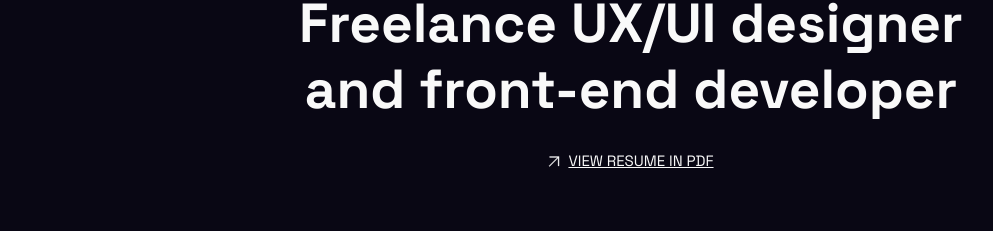
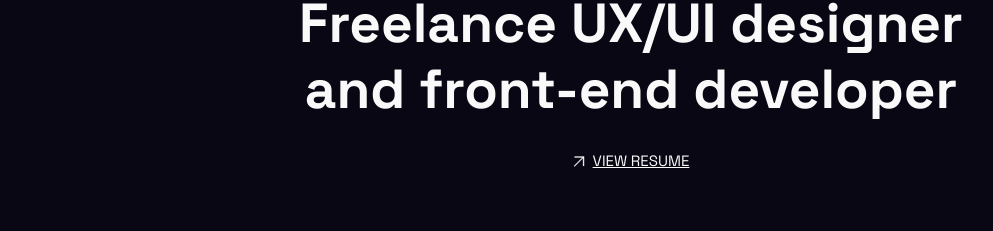
Before and after one commit to mm-design/uxui, a Next.js app: page /about in a window 1280 px wide. Shown: the part 1786-2017 px from the top of the page, without its empty margins (9-1002 px from the left). Built offline with nearby package versions, Linux system fonts and the light colour scheme.

Commit message:
Updated link for resume uploaded in DropBox

```diff
--- a/src/app/about/page.js
+++ b/src/app/about/page.js
@@ -54,7 +54,7 @@ export default function About() {
             <p className="text-[--dark-secondary] mb-3">Hi there! I’m Mauro Micozzi</p>
             <h1 className="text-[--light-primary] mb-2">Freelance UX/UI designer and front-end developer</h1>
             <div className="mb-5 inline-block mx-auto mt-5">
-                <ExternalTextLink color="light" href="https://www.dropbox.com/scl/fi/uijuoczyspep80gsprteq/resume-mauro-micozzi.pdf?rlkey=yzyn0rhakbnjre3n6rotmgrwo&e=1&st=l65wuz7o&dl=0" target="_blank" text="View resume in pdf" />
+                <ExternalTextLink color="light" href="https://www.dropbox.com/scl/fi/2m4s83300a4fl43215evg/Resume-MauroMicozzi-UX-UI.pdf?rlkey=imh0fq35tplftkc3m5rmeowyf&st=q60c1giw&dl=0" target="_blank" text="View resume" />
             </div>
             <Image src={profilePic} width={600} height={600} alt="Mauro Micozzi UX UI Designer" className="rounded-[40px] mt-20 lg:mt-10 mx-auto"/>
         </div>
--- a/src/components/Footer.js
+++ b/src/components/Footer.js
@@ -12,7 +12,7 @@ function Footer() {
                 </div>
                 <ul className="flex justify-center mt-4">
                     <li className="mx-2"><a target="_blank" href="https://www.linkedin.com/in/mauro-micozzi-ux-ui-designer/" className="inline-block font-normal text-[13px] md:text-[15px] text-[--dark-primary] underline">Linkedin</a></li>
-                    <li className="mx-2"><a target="blank" href="https://www.dropbox.com/scl/fi/uijuoczyspep80gsprteq/resume-mauro-micozzi.pdf?rlkey=yzyn0rhakbnjre3n6rotmgrwo&e=1&st=l65wuz7o&dl=0" className="inline-block font-normal text-[13px] md:text-[15px] text-[--dark-primary] underline">Resume</a></li>
+                    <li className="mx-2"><a target="blank" href="https://www.dropbox.com/scl/fi/2m4s83300a4fl43215evg/Resume-MauroMicozzi-UX-UI.pdf?rlkey=imh0fq35tplftkc3m5rmeowyf&st=q60c1giw&dl=0" className="inline-block font-normal text-[13px] md:text-[15px] text-[--dark-primary] underline">Resume</a></li>
                     <li className="mx-2"><a href="mailto:mau.micozzi@gmail.com" className="inline-block font-normal text-[13px] md:text-[15px] text-[--dark-primary] underline">mau.micozzi@gmail.com</a></li>
                 </ul>
                 <div className="relative z-[50] block text-center sm:flex justify-between items-center pt-28 pb-10">
--- a/src/components/MobileNav.js
+++ b/src/components/MobileNav.js
@@ -31,7 +31,7 @@ function MobileNav() {
                 </nav>
                 <ul>
                     <li><a href="https://it.linkedin.com/in/mauro-micozzi-ux-ui-designer" target="_blank" className="inline-block font-normal text-[15px] text-[--dark-secondary] underline my-1">Linkedin</a></li>
-                    <li><a href="https://www.dropbox.com/scl/fi/uijuoczyspep80gsprteq/resume-mauro-micozzi.pdf?rlkey=yzyn0rhakbnjre3n6rotmgrwo&e=1&st=l65wuz7o&dl=0" target="_blank" className="inline-block font-normal text-[15px] text-[--dark-secondary] underline my-1">Resume</a></li>
+                    <li><a href="https://www.dropbox.com/scl/fi/2m4s83300a4fl43215evg/Resume-MauroMicozzi-UX-UI.pdf?rlkey=imh0fq35tplftkc3m5rmeowyf&st=q60c1giw&dl=0" target="_blank" className="inline-block font-normal text-[15px] text-[--dark-secondary] underline my-1">Resume</a></li>
                     <li><a href="mailto:mau.micozzi@gmail.com" className="inline-block font-normal text-[15px] text-[--dark-secondary] underline my-1">mau.micozzi@gmail.com</a></li>
                 </ul>
 
```
